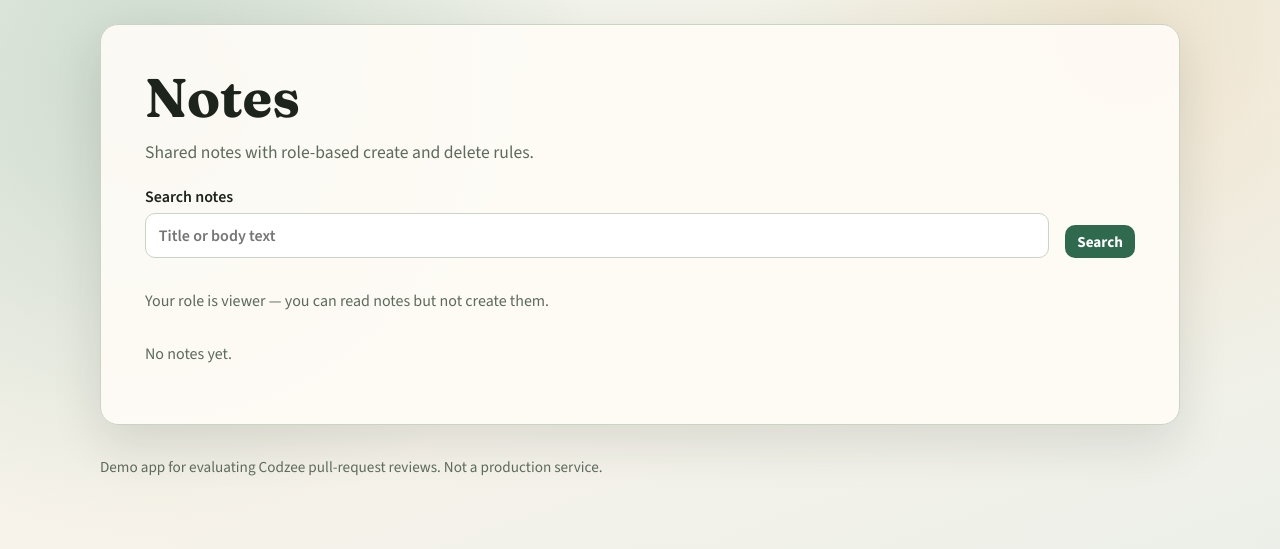
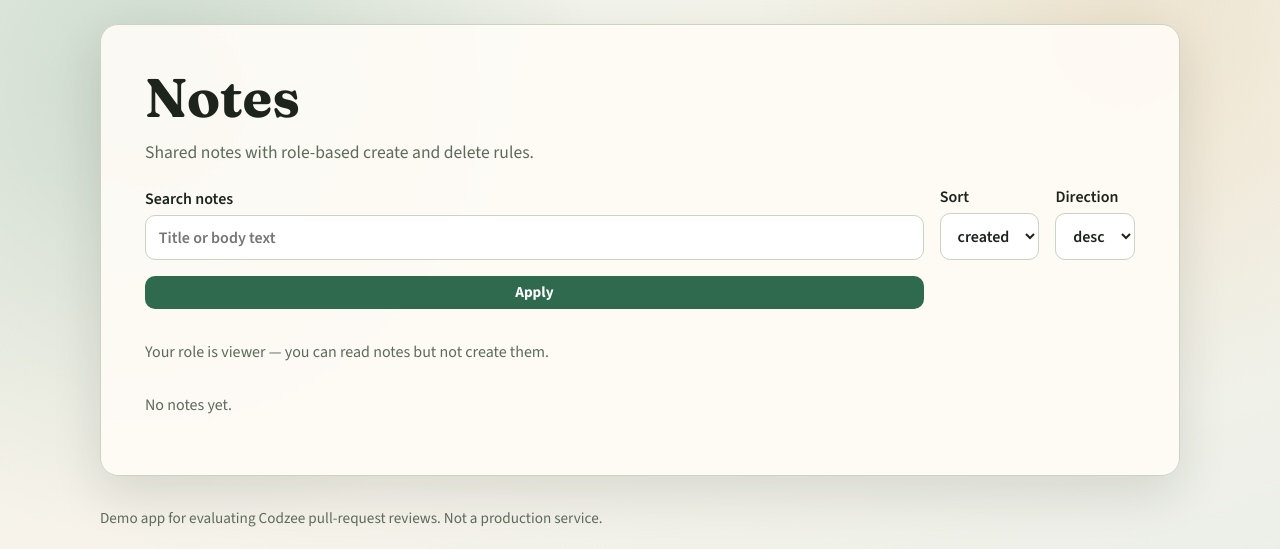
Before and after one commit to babure/codzee-review, a Node server app: page /notes in a window 1280 px wide. Shown: the part 47-596 px from the top of the page. Run offline with Node 20, Linux system fonts and the light colour scheme; the visitor is signed in with stand-in values (Sample User, id 1); data that the repository does not hold is empty; some libraries are stand-ins or nearby versions.

Commit message:
Add sortable notes listing with direction controls.
Allow sorting the notes board by created time, title, or id, with
ascending or descending direction selected from the notes page.

Co-authored-by: Babu Reddy S <babure@users.noreply.github.com>

```diff
--- a/views/notes.ejs
+++ b/views/notes.ejs
@@ -2,12 +2,27 @@
   <h1>Notes</h1>
   <p class="lede">Shared notes with role-based create and delete rules.</p>
 
-  <form method="get" action="/notes" class="form compact search-form">
+  <form method="get" action="/notes" class="form compact admin-filter-form">
     <label>
       Search notes
       <input type="search" name="q" value="<%= query %>" placeholder="Title or body text" />
     </label>
-    <button type="submit" class="btn btn-small">Search</button>
+    <label>
+      Sort
+      <select name="sort">
+        <option value="created_at" <%= sort === 'created_at' ? 'selected' : '' %>>created</option>
+        <option value="title" <%= sort === 'title' ? 'selected' : '' %>>title</option>
+        <option value="id" <%= sort === 'id' ? 'selected' : '' %>>id</option>
+      </select>
+    </label>
+    <label>
+      Direction
+      <select name="dir">
+        <option value="desc" <%= dir === 'desc' ? 'selected' : '' %>>desc</option>
+        <option value="asc" <%= dir === 'asc' ? 'selected' : '' %>>asc</option>
+      </select>
+    </label>
+    <button type="submit" class="btn btn-small">Apply</button>
   </form>
 
   <% if (canCreate) { %>
```
Also changed, not shown: src/db.ts (+23 -0 lines), src/routes/notes.ts (+6 -1 lines).
